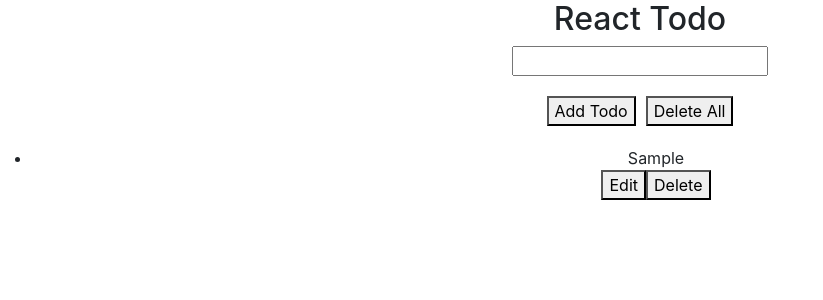
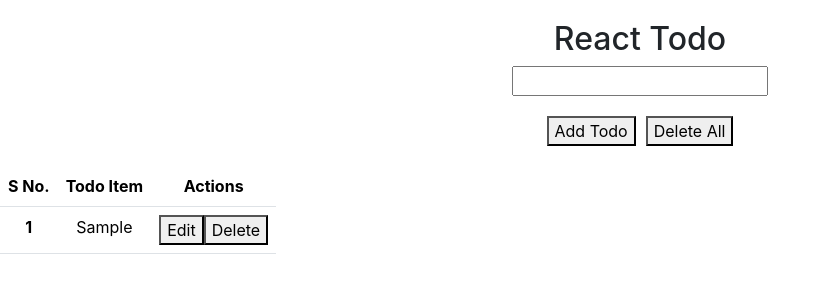
Before and after one commit to Huzaifa-Khan-Official/react-todo, a React (Create React App) app: page / in a window 1280 px wide. Both pictures are taken after typing "Sample" into the empty fields and a click on the button "Add Todo". Shown: the top 300 px of the page, without its empty margins (0-823 px from the left). Built offline with nearby package versions, Linux system fonts and the light colour scheme.

Commit message:
ui work started

```diff
--- a/src/App.css
+++ b/src/App.css
@@ -1,5 +1,6 @@
 .App {
   text-align: center;
+  margin: 20px 0;
 }
 
 .App-logo {
--- a/src/App.jsx
+++ b/src/App.jsx
@@ -75,11 +75,20 @@ function App() {
         </button>
         <button onClick={() => setTodos([])} style={{ display: todos.length > 0 ? "block" : "none" }}>Delete All</button>
       </div>
-      <ul>
-        {todos.map((todo, index) => (
-          <li key={index}>
-            {todo}
-            <div className="editDelBtns">
+      <table className='table table-hover' style={{ display: todos.length > 0 ? "block" : "none" }}>
+        <tbody>
+          <tr>
+            <th>S No.</th>
+            <th>Todo Item</th>
+            <th>Actions</th>
+          </tr>
+          {
+            todos.map((todo, index) => {
+              return (
+                <tr key={index}>
+                  <th>{index + 1}</th>
+                  <td>{todo}</td>
+                  <td><div className="editDelBtns">
               <button className="editBtn"
                 onClick={() => editTodo(index)}
               >
@@ -88,10 +97,13 @@ function App() {
               <button className="deleteBtn" onClick={() => deleteTodo(index)}>
                 Delete
               </button>
-            </div>
-          </li>
-        ))}
-      </ul>
+            </div></td>
+                </tr>
+              )
+            })
+          }
+        </tbody>
+      </table>
     </div>
   );
 }
```
